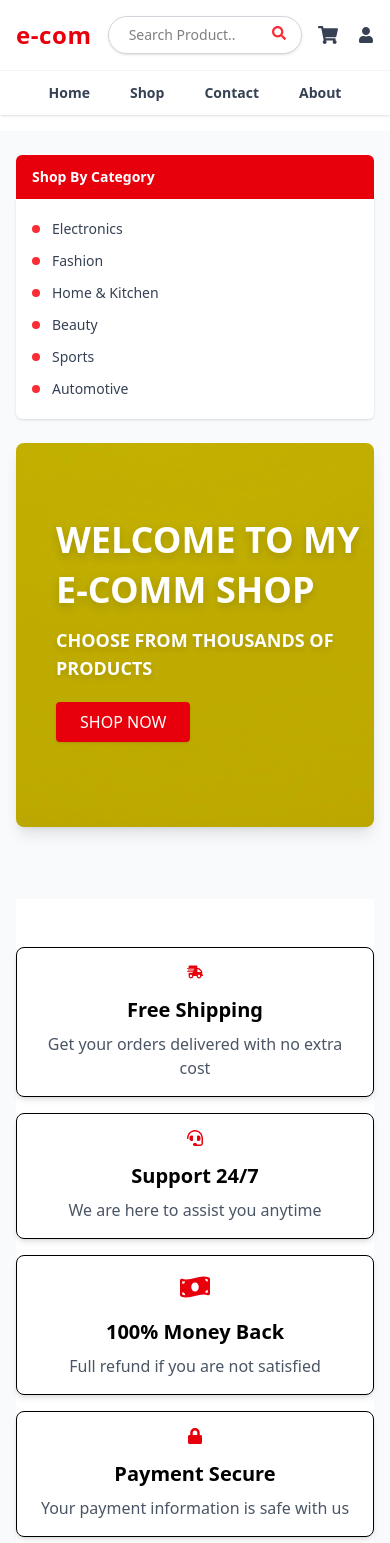
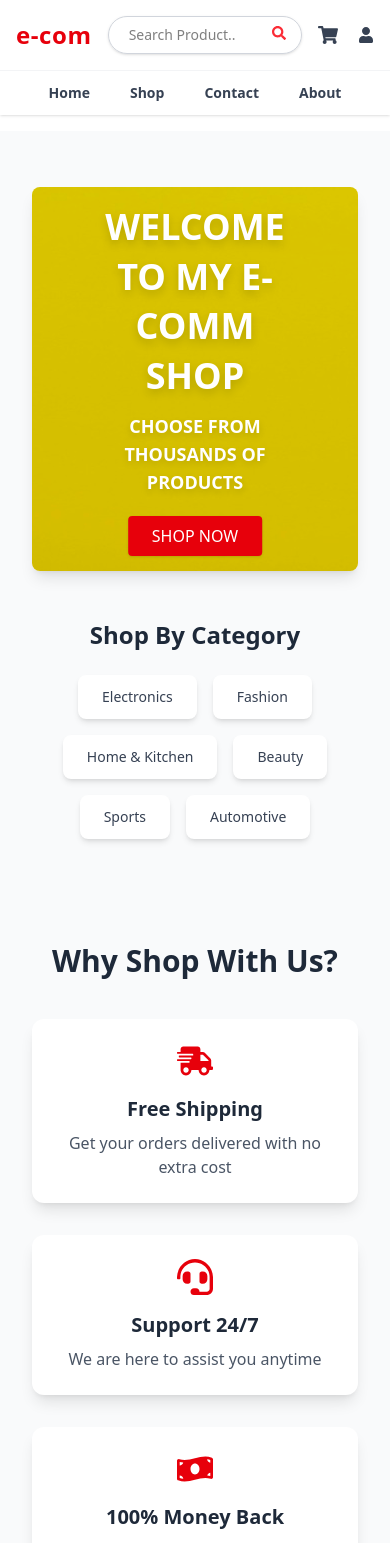
Before and after one commit to deepdeb/react-ecom, a React (Vite) app: page / in a window 390 px wide. Shown: the top 1543 px of the page. Built offline with nearby package versions, Linux system fonts and the light colour scheme.

Commit message:
improved home page, info section  + changes in order, checkout

```diff
--- a/src/App.jsx
+++ b/src/App.jsx
@@ -1,4 +1,4 @@
-import React, { useEffect } from 'react'
+import React, { useEffect, useState } from 'react'
 import { BrowserRouter, Routes, Route } from "react-router-dom"
 import Navbar from "./components/Navbar"
 import Footer from "./components/Footer"
@@ -10,10 +10,12 @@ import Checkout from './pages/Checkout'
 import { useDispatch } from "react-redux"
 import { setProducts } from './redux/productSlice'
 import { mockData } from './assets/mockData'
+import Order from './pages/Order'
 
 
 function App() {
   const dispatch = useDispatch()
+  const [order, setOrder] = useState(null)
 
   useEffect(() => {
     dispatch(setProducts(mockData))
@@ -26,7 +28,8 @@ function App() {
         <Route path="/" element={<Home />} ></Route>
         <Route path="/shop" element={<Shop />} ></Route>
         <Route path="/cart" element={<Cart />} ></Route>
-        <Route path="/checkout" element={<Checkout />} ></Route>
+        <Route path="/checkout" element={<Checkout setOrder={setOrder} />} ></Route>
+        <Route path="/order" element={<Order />} ></Route>
       </Routes>
       <Footer />
     </BrowserRouter>
--- a/src/components/InfoSection.jsx
+++ b/src/components/InfoSection.jsx
@@ -1,48 +1,54 @@
-import React from 'react'
-import { FaHeadset, FaMoneyBillWave, FaLock, FaTag, FaShippingFast } from 'react-icons/fa'
+import React from 'react';
+import { FaHeadset, FaMoneyBillWave, FaLock, FaTag, FaShippingFast } from 'react-icons/fa';
 
 const InfoSection = () => {
     const infoItems = [
         {
-            icon: <FaShippingFast className="text-3x1 text-red-600" />,
+            icon: <FaShippingFast className="text-4xl text-red-600 mb-4" />, // Larger icon
             title: 'Free Shipping',
             description: 'Get your orders delivered with no extra cost',
         },
         {
-            icon: <FaHeadset className="text-3x1 text-red-600" />,
+            icon: <FaHeadset className="text-4xl text-red-600 mb-4" />,
             title: 'Support 24/7',
             description: 'We are here to assist you anytime',
         },
         {
-            icon: <FaMoneyBillWave className="text-3xl text-red-600" />,
+            icon: <FaMoneyBillWave className="text-4xl text-red-600 mb-4" />,
             title: '100% Money Back',
             description: 'Full refund if you are not satisfied',
         },
         {
-            icon: <FaLock className="text-3x1 text-red-600" />,
+            icon: <FaLock className="text-4xl text-red-600 mb-4" />,
             title: 'Payment Secure',
             description: 'Your payment information is safe with us',
         },
         {
-            icon: <FaTag className="text-3x1 text-red-600" />,
+            icon: <FaTag className="text-4xl text-red-600 mb-4" />,
             title: 'Discount',
             description: 'Enjoy the best prices on our products',
         },
-    ]
+    ];
 
     return (
-        <div className='bg-white pb-8 pt-12'>
-            <div className='container mx-auto grid grid-cols-1 md:grid-cols-2 lg:grid-cols-5 gap-4'>
-                {infoItems.map((item, index) => (
-                    <div key={index} className='flex flex-col items-center text-center p-4 border rounded-lg shadow-md transform transition-transform duration-300 hover:scale-105 cursor-pointer'>
-                        {item.icon}
-                        <h3 className='mt-4 text-xl font-semibold'>{item.title}</h3>
-                        <p className='mt-2 text-gray-600'>{item.description}</p>
-                    </div>
-                ))}
+        <div className="bg-gray-50"> {/* Slightly lighter background for contrast */}
+            <div className="container mx-auto px-4">
+                <h2 className="text-3xl font-bold text-center text-gray-800 mb-10">Why Shop With Us?</h2> {/* Added a section title */}
+                <div className="grid grid-cols-1 sm:grid-cols-2 lg:grid-cols-3 xl:grid-cols-5 gap-8"> {/* Responsive grid */}
+                    {infoItems.map((item, index) => (
+                        <div
+                            key={index}
+                            className="bg-white p-6 rounded-xl shadow-lg flex flex-col items-center text-center transition-all duration-300 hover:shadow-xl hover:-translate-y-1" // Elevated shadow and subtle lift on hover
+                        >
+                            {item.icon}
+                            <h3 className="text-xl font-bold text-gray-800 mb-2">{item.title}</h3> {/* Bolder title */}
+                            <p className="text-gray-600 text-base">{item.description}</p> {/* Standard paragraph size */}
+                        </div>
+                    ))}
+                </div>
             </div>
-        </div >
-    )
-}
+        </div>
+    );
+};
 
-export default InfoSection
+export default InfoSection;
--- a/src/pages/Checkout.jsx
+++ b/src/pages/Checkout.jsx
@@ -1,8 +1,11 @@
 import React, { useEffect, useState } from 'react';
 import { useSelector } from 'react-redux';
+import { useNavigate } from 'react-router-dom';
 
-const Checkout = () => {
+const Checkout = ({setOrder}) => {
+  const navigate = useNavigate()
   const [paymentMode, setPaymentMode] = useState('');
+  const [shippingInfo, setShippingInfo] = useState({address: '', city: '', zip: ''})
   const [openSection, setOpenSection] = useState({
     billing: true,
     shipping: false,
@@ -17,6 +20,18 @@ const Checkout = () => {
   };
 
   const { products, totalPrice } = useSelector(state => state.cart);
+
+  const handleOrder = () => {
+    const newOrder = {
+      products: products,
+      orderNumber: (Math.floor(Math.random() * (9999999999 - 1000000000 + 1)) + 1000000000).toString(),
+      shippingInformation: shippingInfo,
+      totalPrice: totalPrice
+    }
+
+    setOrder(newOrder)
+    navigate('/order')
+  }
 
   return (
     <div className="min-h-screen bg-gray-50 py-10">
@@ -68,16 +83,19 @@ const Checkout = () => {
                 type="text"
                 placeholder="Enter Shipping Address"
                 className="w-full border border-gray-300 rounded p-2"
+                onChange={(e) => setShippingInfo({...shippingInfo, address: e.target.value})}
               />
               <input
                 type="text"
                 placeholder="Enter City"
                 className="w-full border border-gray-300 rounded p-2"
+                onChange={(e) => setShippingInfo({...shippingInfo, city: e.target.value})}
               />
               <input
                 type="text"
-                placeholder="Enter Pin Code"
+                placeholder="Enter Zip Code"
                 className="w-full border border-gray-300 rounded p-2"
+                onChange={(e) => setShippingInfo({...shippingInfo, zip: e.target.value})}
               />
             </div>
           )}
@@ -162,7 +180,7 @@ const Checkout = () => {
             <span>${totalPrice.toFixed(2)}</span>
           </div>
 
-          <button className="w-full bg-red-600 hover:bg-red-700 text-white py-3 rounded-lg font-medium transition">
+          <button className="w-full bg-red-600 hover:bg-red-700 text-white py-3 rounded-lg font-medium transition" onClick={handleOrder}>
             Place Order
           </button>
         </div>
--- a/src/pages/Home.jsx
+++ b/src/pages/Home.jsx
@@ -14,34 +14,37 @@ const Home = () => {
       <div className="mt-4 px-4 md:px-16 lg:px-24">
         <div className="container mx-auto py-6 flex flex-col md:flex-row gap-6">
 
-          {/* Sidebar */}
-          <div className="w-full md:w-3/12">
-            <div className="bg-red-600 text-white text-sm font-semibold px-4 py-3 rounded-t-md">
-              Shop By Category
+          <div className="container mx-auto px-4 py-8">
+            {/* Hero Section */}
+            <div className="w-full relative h-96 rounded-lg overflow-hidden shadow-lg mb-12">
+              <img className="h-full w-full object-cover" src={HeroImage} alt="Hero" />
+              <div className="absolute inset-0 bg-black/10"></div>
+              <div className="absolute top-1/2 left-1/2 -translate-x-1/2 -translate-y-1/2 text-white text-center max-w-lg">
+                <h2 className="text-4xl font-extrabold leading-snug drop-shadow-lg">WELCOME TO MY E-COMM SHOP</h2>
+                <p className="text-lg font-semibold mt-3 drop-shadow-md">CHOOSE FROM THOUSANDS OF PRODUCTS</p>
+                <button className="mt-5 bg-red-600 hover:bg-red-700 transition-all duration-300 text-white px-6 py-2 rounded shadow hover:scale-105">
+                  SHOP NOW
+                </button>
+              </div>
             </div>
-            <ul className="space-y-3 bg-white shadow rounded-b-md px-4 py-5">
-              {Categories.map((category, index) => (
-                <li key={index} className="flex items-center text-sm text-gray-700 font-medium hover:text-red-600 transition-colors">
-                  <div className="w-2 h-2 bg-red-500 rounded-full mr-3"></div>
-                  {category}
-                </li>
-              ))}
-            </ul>
+
+            {/* Categories Section */}
+            <div className="w-full text-center">
+              <h3 className="text-2xl font-bold mb-6 text-gray-800">Shop By Category</h3>
+              <div className="flex flex-wrap justify-center gap-4">
+                {Categories.map((category, index) => (
+                  <button
+                    key={index}
+                    className="bg-white shadow-md rounded-lg px-6 py-3 text-sm font-medium text-gray-700 hover:bg-red-600 hover:text-white transition-colors duration-300 transform hover:scale-105"
+                  >
+                    {category}
+                  </button>
+                ))}
+              </div>
+            </div>
           </div>
 
-          {/* Hero Section */}
-          <div className="w-full md:w-9/12 relative h-96 rounded-lg overflow-hidden shadow-lg">
-            <img className="h-full w-full object-cover" src={HeroImage} alt="Hero" />
-            <div className="absolute inset-0 bg-black/20"></div>
-            <div className="absolute top-14 left-10 z-10 text-white max-w-lg">
-              {/* <p className="text-sm mb-2 tracking-wide">Pradeep Codes</p> */}
-              <h2 className="text-4xl font-extrabold leading-snug drop-shadow-lg mt-4">WELCOME TO MY E-COMM SHOP</h2>
-              <p className="text-lg font-semibold mt-3 drop-shadow-md">CHOOSE FROM THOUSANDS OF PRODUCTS</p>
-              <button className="mt-5 bg-red-600 hover:bg-red-700 transition-all duration-300 text-white px-6 py-2 rounded shadow hover:scale-105">
-                SHOP NOW
-              </button>
-            </div>
-          </div>
+
         </div>
 
         {/* Info and Category Sections */}
--- /dev/null
+++ b/src/pages/Order.jsx
@@ -0,0 +1,85 @@
+import React from 'react';
+import { useSelector } from 'react-redux';
+import { useNavigate } from 'react-router-dom';
+
+const OrderConfirmation = () => {
+  const { products, totalPrice } = useSelector(state => state.cart);
+  const navigate = useNavigate();
+
+  // Mocked data – ideally pass via context or props
+  const shippingInfo = {
+    address: '123 Street Name',
+    city: 'Your City',
+    zip: '000000',
+  };
+
+  const paymentMode = 'Cash on Delivery'; // Replace with actual state if dynamic
+  const orderId = 'ORD123456'; // Optional order ID
+
+  return (
+    <div className="min-h-screen bg-gray-50 py-10">
+      <div className="max-w-3xl mx-auto px-4 sm:px-6 lg:px-8 text-center">
+        <h1 className="text-4xl font-semibold text-green-600 mb-2">Thank You!</h1>
+        <p className="text-lg text-gray-700 mb-4">Your order <strong>{orderId}</strong> has been placed successfully.</p>
+
+        <div className="bg-white shadow-sm rounded-xl p-6 text-left space-y-6">
+          {/* Shipping Info */}
+          <div>
+            <h2 className="text-xl font-semibold text-gray-800 mb-2">Shipping Information</h2>
+            <p className="text-gray-700">
+              {shippingInfo.address}, {shippingInfo.city}, {shippingInfo.zip}
+            </p>
+          </div>
+
+          {/* Payment Info */}
+          <div>
+            <h2 className="text-xl font-semibold text-gray-800 mb-2">Payment Method</h2>
+            <p className="text-gray-700">{paymentMode}</p>
+          </div>
+
+          {/* Items Ordered */}
+          <div>
+            <h2 className="text-xl font-semibold text-gray-800 mb-4">Items Ordered</h2>
+            {products.map((product) => (
+              <div key={product.id} className="flex items-center gap-4 mb-4">
+                <img
+                  src={product.image}
+                  alt={product.name}
+                  className="w-14 h-14 object-contain border rounded"
+                />
+                <div className="flex-1">
+                  <p className="font-medium text-gray-800">{product.name}</p>
+                  <p className="text-sm text-gray-500">Qty: {product.quantity}</p>
+                </div>
+                <div className="text-gray-800 font-semibold">${product.totalPrice}</div>
+              </div>
+            ))}
+            <hr className="my-4" />
+            <div className="flex justify-between text-lg font-semibold text-gray-800">
+              <span>Total:</span>
+              <span>${totalPrice.toFixed(2)}</span>
+            </div>
+          </div>
+        </div>
+
+        {/* Buttons */}
+        <div className="mt-10 flex justify-center gap-4 flex-wrap">
+          <button
+            onClick={() => navigate('/')}
+            className="bg-red-600 hover:bg-red-700 text-white py-3 px-6 rounded-lg text-lg font-medium transition"
+          >
+            Continue Shopping
+          </button>
+          <button
+            onClick={() => navigate('/track-order/' + orderId)}
+            className="bg-red-600 hover:bg-red-700 text-white py-3 px-6 rounded-lg text-lg font-medium transition"
+          >
+            Track Order
+          </button>
+        </div>
+      </div>
+    </div>
+  );
+};
+
+export default OrderConfirmation;
```
Also changed, not shown: src/assets/Images/hero-page.png, 1 other file (tests, documents, lock files or other folders).
